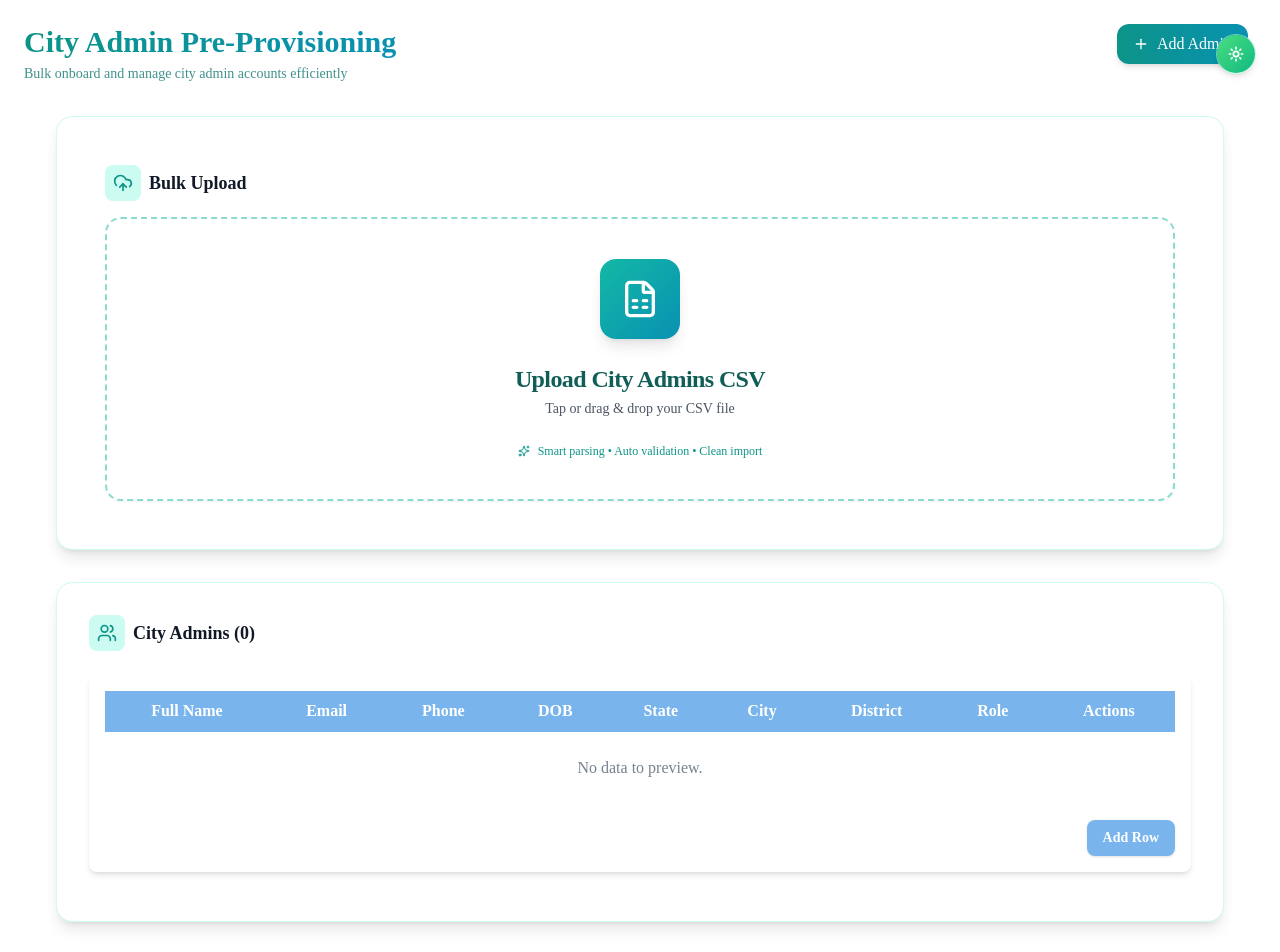
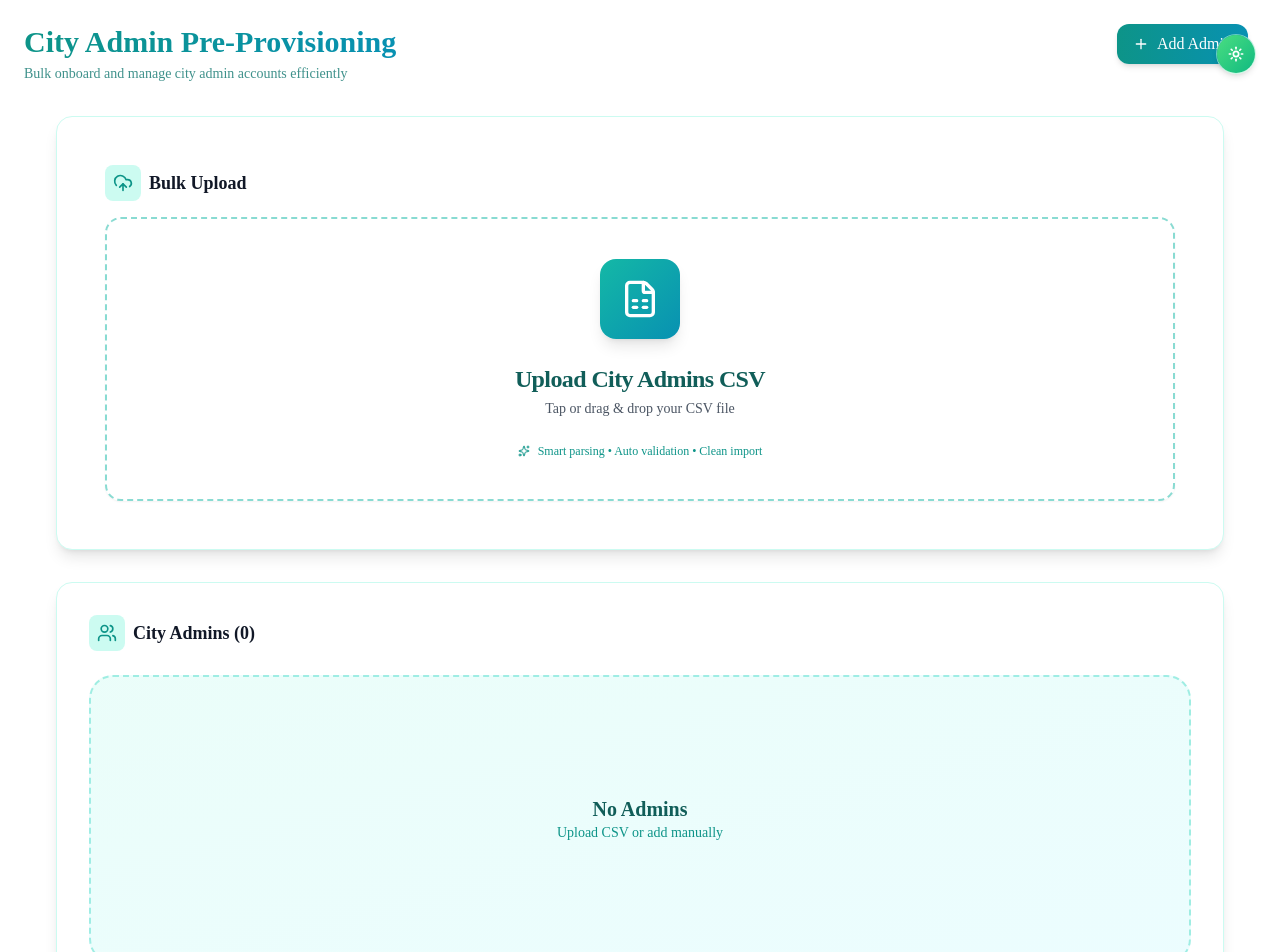
Before and after one commit to simeeram10-lgtm/Admin_Officers, a Next.js app: page /city-admin in a window 1280 px wide. Shown: the top 952 px of the page. Built offline with nearby package versions, Linux system fonts and the light colour scheme.

Commit message:
Match City Admin empty table design to System Admin panel

```diff
--- a/components/CityAdmin/CityAdminTable.jsx
+++ b/components/CityAdmin/CityAdminTable.jsx
@@ -5,6 +5,20 @@ import React from "react";
 import { Button } from "../ui/button";
 
 export default function CityAdminTable({ data, onEdit, onDelete, onAdd, loading }) {
+  if (!data || data.length === 0) {
+    return (
+      <div className="h-72 grid place-items-center rounded-3xl border-2 border-dashed border-teal-400/40 dark:border-cyan-700/40 bg-gradient-to-br from-teal-100/40 to-cyan-100/40 dark:from-slate-900 dark:to-slate-950 mt-6">
+        <div className="text-center">
+          <h3 className="text-xl font-bold text-teal-800 dark:text-white">
+            No Admins
+          </h3>
+          <p className="text-teal-600 dark:text-cyan-300 text-sm">
+            Upload CSV or add manually
+          </p>
+        </div>
+      </div>
+    );
+  }
   return (
     <div className="overflow-x-auto rounded-lg shadow-md bg-white dark:bg-dark-400 p-4 mt-6">
       <table className="min-w-full divide-y divide-specialBlue-500">
@@ -22,8 +36,7 @@ export default function CityAdminTable({ data, onEdit, onDelete, onAdd, loading
           </tr>
         </thead>
         <tbody className="divide-y divide-specialBlue-100">
-          {data && data.length > 0 ? (
-            data.map((row, idx) => (
+          {data.map((row, idx) => (
             <tr key={idx} className="hover:bg-specialBlue-100/40 transition-colors">
               <td className="px-4 py-2 font-medium">{row.fullName}</td>
               <td className="px-4 py-2">{row.email}</td>
@@ -38,12 +51,7 @@ export default function CityAdminTable({ data, onEdit, onDelete, onAdd, loading
                 <Button size="sm" variant="outline" onClick={() => onDelete(idx)} className="border-specialRed-500 text-specialRed-500 hover:bg-specialRed-500 hover:text-white">Delete</Button>
               </td>
             </tr>
-            ))
-          ) : (
-            <tr>
-              <td colSpan={9} className="text-center text-dark-600 py-6">No data to preview.</td>
-            </tr>
-          )}
+          ))}
         </tbody>
       </table>
       <div className="flex justify-end mt-4">
```
Lines whose indentation alone changed are shown as unchanged.
